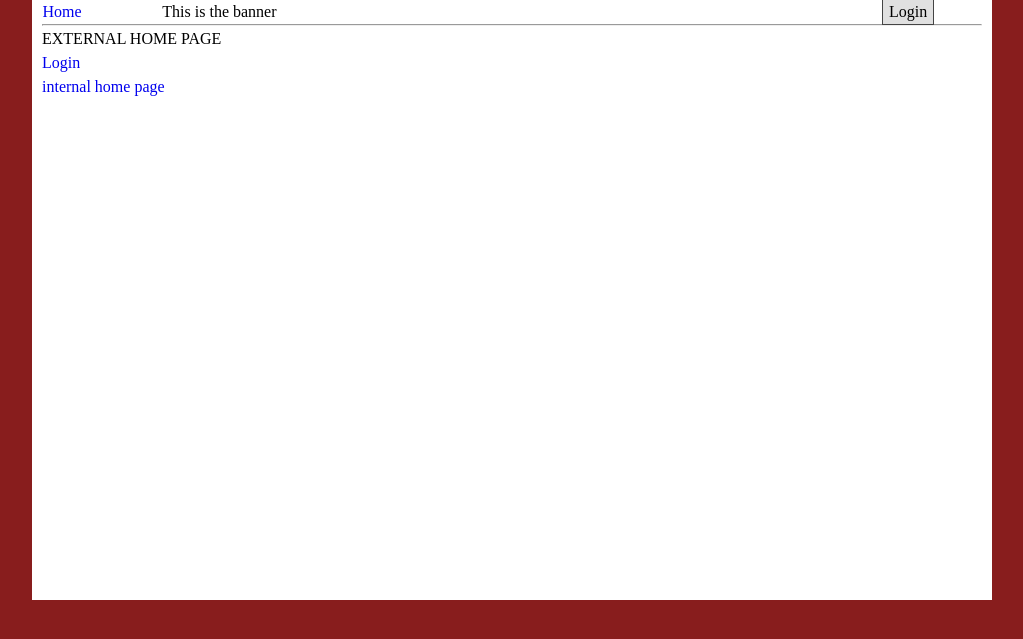
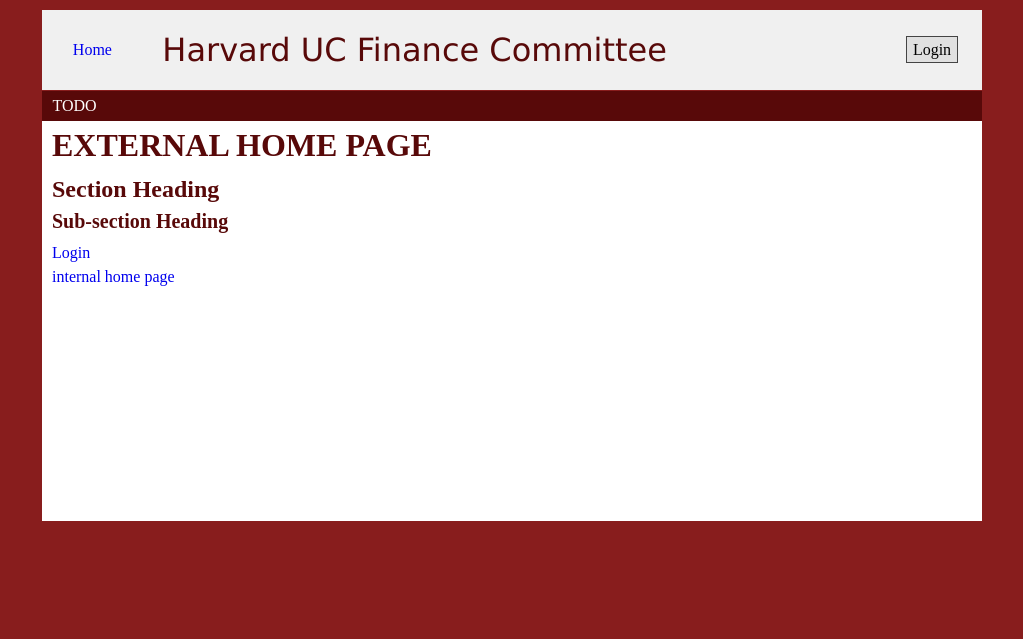
Before and after one commit to awatanabe/ucficom, a CodeIgniter app: page / in a window 1280 px wide. Shown: the top 639 px of the page, without its empty margins (128-1151 px from the left). Run offline with CodeIgniter, Linux system fonts and the light colour scheme.

Commit message:
Began working on styling for fun. Looks better, though still substantial work. Some changes include: - Set background to crimson - Defined "content" workspace as 920px x min 400px; - Included horizontal navigation bar

```diff
--- a/application/core/UC_Controller.php
+++ b/application/core/UC_Controller.php
@@ -147,6 +147,9 @@ class UC_Controller extends CI_Controller {
         $template_data["banner"] =
             $this->get_view("universal/banner", $banner_data);
 
+        /* Load navigation bar */
+        $template_data["navigation"] = $this->get_view("universal/navigation");
+
         /* Determine alerts to display */
         $template_data[MESSAGE] = ($this->session->userdata(MESSAGE) == TRUE) ?
             $this->get_view("universal/message",
--- a/application/views/content/external/index.php
+++ b/application/views/content/external/index.php
@@ -1,5 +1,6 @@
-EXTERNAL HOME PAGE
-<br>
+<h1>EXTERNAL HOME PAGE</h1>
+<h2>Section Heading</h2>
+<h3>Sub-section Heading</h3>
 <?= anchor("external/login", "Login") ?>
 <br>
 <a href="<?= site_url("main/index")?>">internal home page</a>
--- a/application/views/universal/banner.php
+++ b/application/views/universal/banner.php
@@ -1,14 +1,13 @@
 <div class="grids">
-    <div class="grid-2">
+    <div class="grid-2" id="logo">
         <a href="<?= $home_url?>">
             Home
         </a>
     </div>
-    <div class="grid-12">
-        This is the banner
+    <div class="grid-12 highlight" id="masthead">
+        Harvard UC Finance Committee
     </div>
-    <div class="grid-2">
+    <div class="grid-2" id="access">
         <?= $action ?>
     </div>
 </div>
-<hr>
--- /dev/null
+++ b/application/views/universal/navigation.php
@@ -0,0 +1,7 @@
+<div class="grids">
+    <div class="grid-16" id="navigation_bar">
+        <ul id="navigation">
+            <li class="navigation_button">TODO<li>
+        </ul>
+    </div>
+</div>
--- a/application/views/universal/template.php
+++ b/application/views/universal/template.php
@@ -20,6 +20,9 @@
     <div id="banner">
         <?= $banner ?>
     </div>
+    <div id="navigation">
+         <?= $navigation ?>
+    </div>
     <?= $message ?>
     <div id="content">
         <?= $content ?>
--- a/css/styles.css
+++ b/css/styles.css
@@ -1,4 +1,24 @@
 /* Overarching style sheet for all pages */
+
+/********** COLOR GUIDE *******************************************************/
+
+/* Color  Pallet */
+/*
+    Primary Crimson: #881D1D
+    | - Background, page elements (hr, tables, etc).
+    Secondary Crimson: #580909
+    | - Headers. Important text (highlight class).
+    Utility Grey: #E0E0E0
+    Utility Blue: #115252
+    Off white: #F0F0F0
+    | - Banner background
+
+    Black: #000000
+    White: #FFFFFF
+*/
+
+
+
 
 /** GENERAL APPEARANCE **/
 html{
@@ -6,11 +26,25 @@ html{
 }
 
 body{
-    background-color: #FFFFFF;
+    background-color: #881D1D;
     color: #000000;
 
     min-height: 600px;
+
+    /* Set vertical margins */
+    margin-top: 10px;
+    margin-bottom: 10px;
 }
+
+/** HEADERS **/
+h1, h2, h3, h4, h5, h6{
+    color: #580909;
+    padding: 0;
+    margin: 0;
+    margin-bottom: .5rem;
+}
+
+
 
 /** Links **/
 
@@ -66,9 +100,55 @@ hr{
     margin-bottom: 1px;
 }
 
-/** PAGE SECTIONS **/
+/** TEXT STYLING **/
+.highlight{
+    color: #580909;
+}
 
-/* ALERT */
+/*** PAGE SECTIONS ***/
+
+/** BANNER **/
+
+div#banner{
+
+    /* Top margin to put some space from the top of screen */
+    margin-top: 10px;
+
+    /* Set padding */
+    padding-top: 10px;
+    padding-bottom: 10px;
+
+    height: 60px;
+
+    /* Bottom border to define it from content */
+    border-bottom: solid #881d1d 1px;
+
+    background: #F0F0F0;
+
+}
+
+div#logo{
+    /* Center everything vertically and horizontally*/
+    line-height: 60px;
+    text-align: center;
+}
+
+div#masthead{
+    /* This will assume only one line in the banner */
+    line-height: 60px;
+    font-size: 2em;
+
+    font-family: Verdana, Geneva, sans-serif;
+}
+
+div#access{
+    /* Center everything vertically and horizontally*/
+    line-height: 60px;
+    text-align: center;
+}
+
+
+/** ALERT **/
 
 /* General layout for message box */
 div#message{
@@ -116,3 +196,42 @@ div.message_success{
 
     border-color: #009933;
 }
+
+/*** Navigation bar ***/
+div#navigation{
+    background: #580909;
+    /* White text */
+    color: #FFFFFF;
+    height: 30px;
+    line-height: 30px;
+}
+
+div#navigation_bar{
+
+    /* This is necessary so the menu is inline with content text */
+    padding-left: 10px;
+}
+
+ul#navigation{
+    list-style-type:none;
+    margin:0;
+    padding:0;
+}
+
+ul#navigation > li{
+    display: inline;
+
+}
+
+/*** Content ***/
+div#content{
+    /* White background */
+    background-color: #FFFFFF;
+    /* Black text */
+    color: #000000;
+
+    padding-left: 10px;
+    padding-right: 10px;
+
+    min-height: 400px;
+}
```
Also changed, not shown: style_guide.txt (+14 -0 lines).
